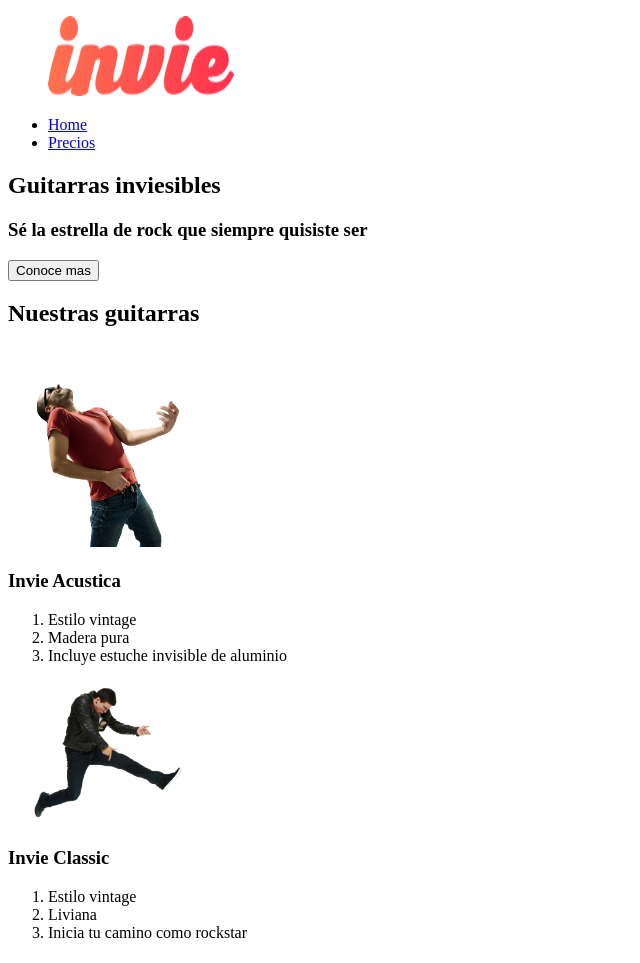
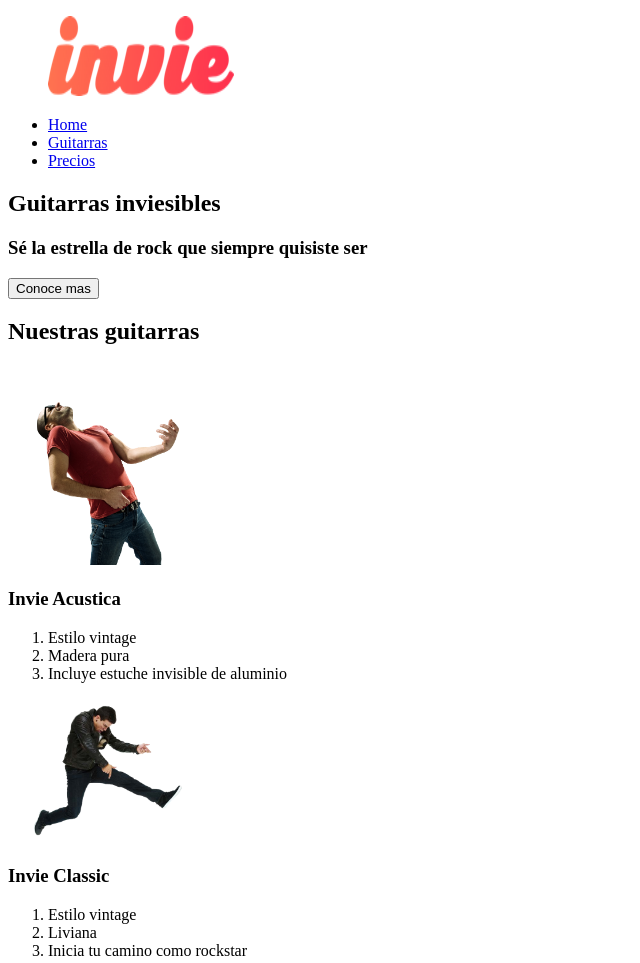
Before and after one commit to carlosdummy14/inviepractice, a plain HTML site: page index.html in a window 1280 px wide. Shown: the whole page, without its empty margins (0-640 px from the left). Drawn offline with Linux system fonts and the light colour scheme.

Commit message:
Add Navigation to Project

```diff
--- a/index.html
+++ b/index.html
@@ -5,7 +5,7 @@
       <meta charset="utf-8">
    </head>
    <body>
-      <header> <!-- header -->
+      <header id="header"> <!-- header -->
          <figure> <!-- logotipo -->
             <img src="img/invie.png" width="186" height="80" alt="Invie logotipo"/>
          </figure>
@@ -15,12 +15,15 @@
                   <a href="index.html">Home</a>
                </li>
                <li>
+                  <a href="#guitarras">Guitarras</a>
+               </li>
+               <li>
                   <a href="precios.html">Precios</a>
                </li>
             </ul>
          </nav>
       </header>
-      <section> <!-- portada -->
+      <section id="guitarras"> <!-- portada -->
          <h1>Guitarras inviesibles</h1><!-- titulo -->
          <h3>Sé la estrella de rock que siempre quisiste ser</h3><!-- resumen -->
          <button>Conoce mas</button><!-- boton -->
```
